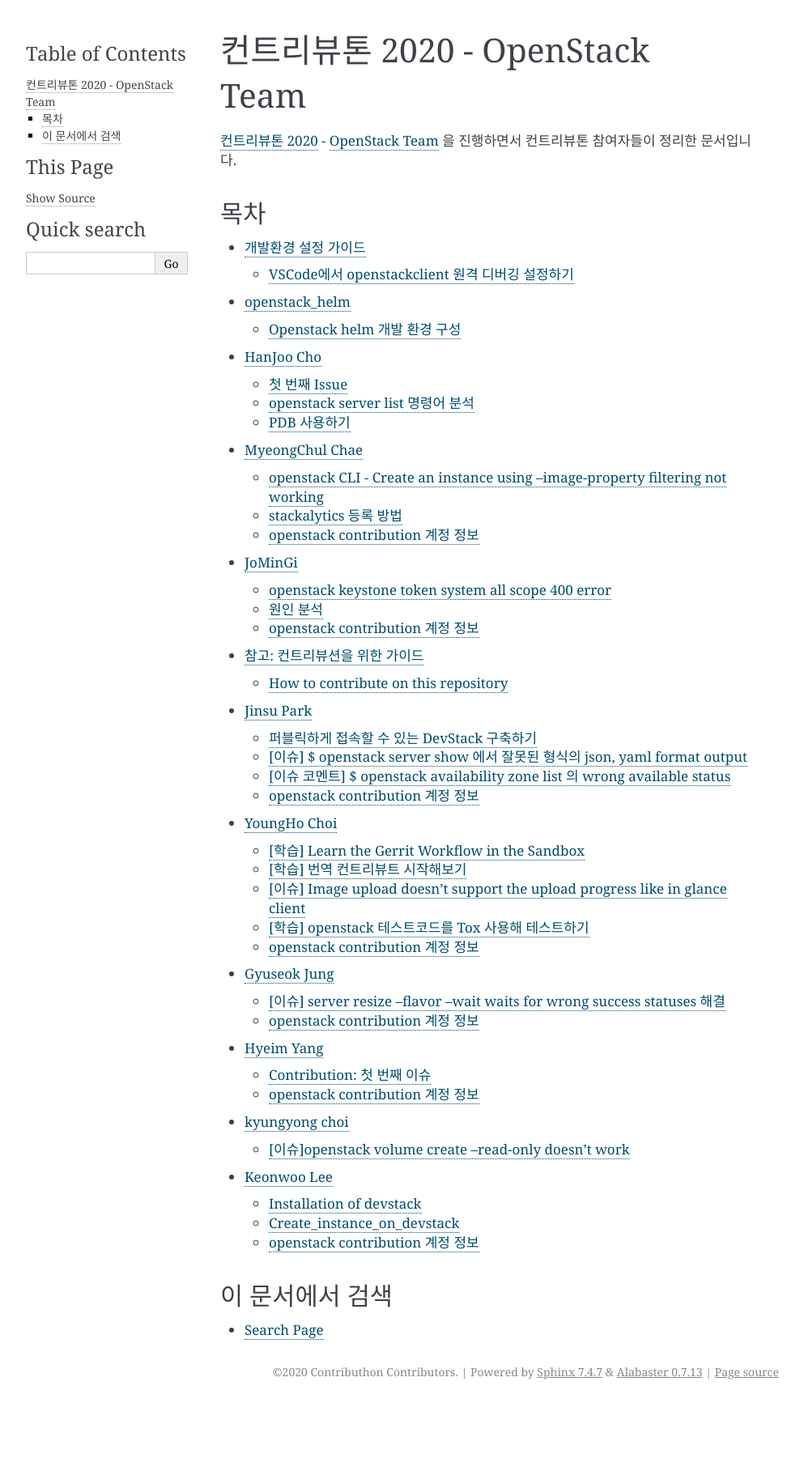
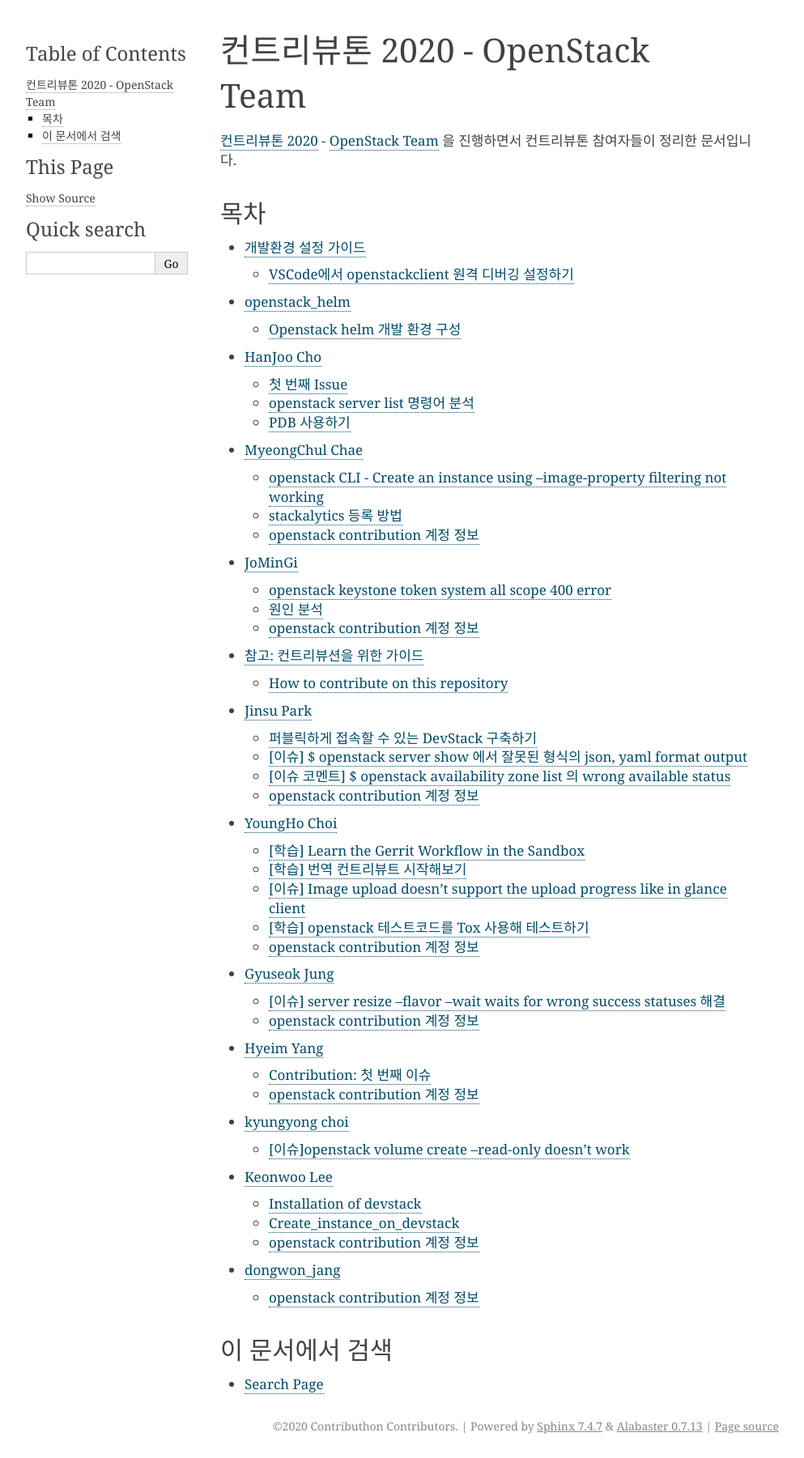
Before and after one commit to openstack-kr/contributhon-2020, a Sphinx documentation site: the page built from doc/source/index.rst, in a window 1280 px wide. Shown: the whole page at 81% size, without its empty margins (148-1141 px from the left). Built offline with Sphinx 7.4.7, drawn with Linux system fonts in a browser that asks for light colours; the version number could not be read and is left out; before the commit the page ends 1734 px from its top, so only the background shows below that.

Commit message:
change /doc/source/index.rst - dongwon_jang/index

```diff
--- a/doc/source/index.rst
+++ b/doc/source/index.rst
@@ -24,6 +24,7 @@
    hyeim-yang/index
    kyungyong_choi/index
    keonwoo_lee/index
+   dongwon_jang/index
 
 이 문서에서 검색
 ----------------
```
